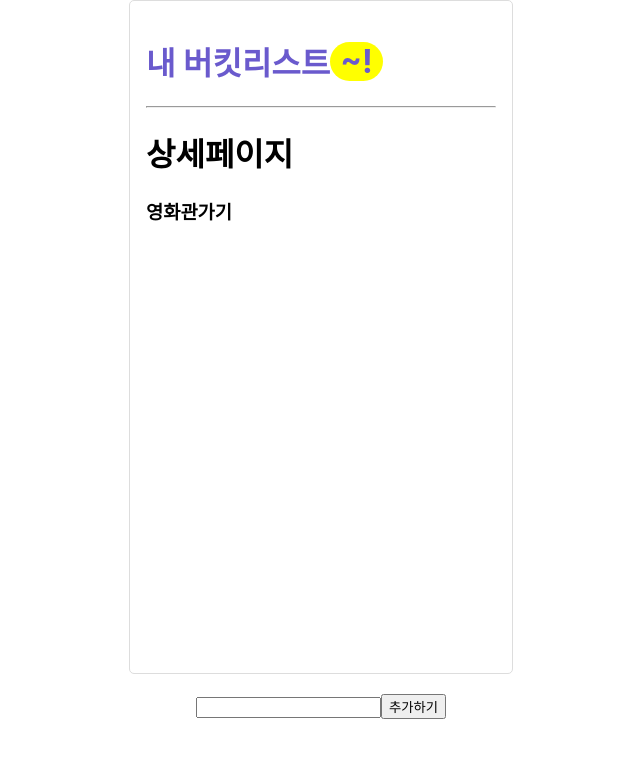
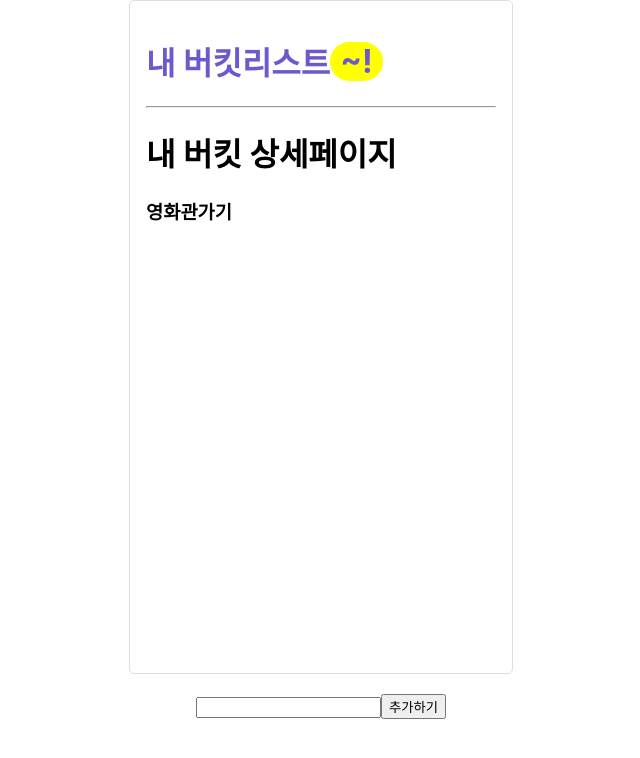
Before and after one commit to cpk0709/remind-redux-delete-after, a React (Create React App) app: page /detail/1 in a window 1280 px wide. Shown: the top 758 px of the page, without its empty margins (319-959 px from the left). Built offline with nearby package versions, Linux system fonts and the light colour scheme.

Commit message:
edit text

```diff
--- a/src/Detail.jsx
+++ b/src/Detail.jsx
@@ -10,7 +10,7 @@ const Detail = () => {
   //보완필요
   return (
     <>
-      <h1>상세페이지</h1>
+      <h1>내 버킷 상세페이지</h1>
       <h3>{bucket[0].title}</h3>
     </>
   );
```
